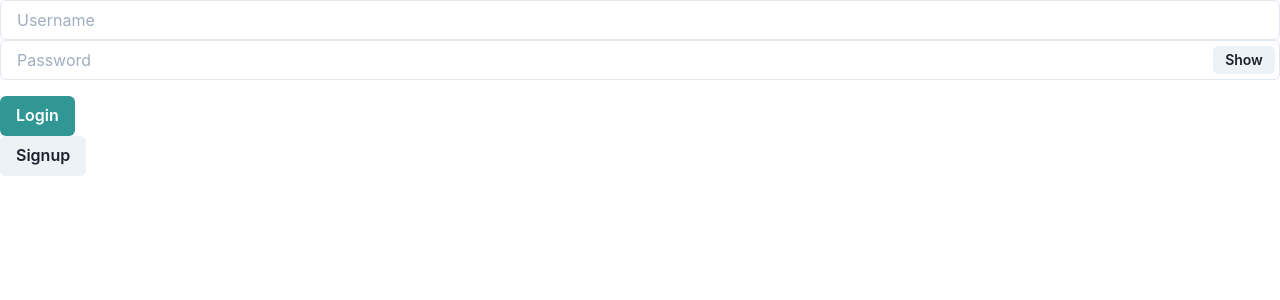
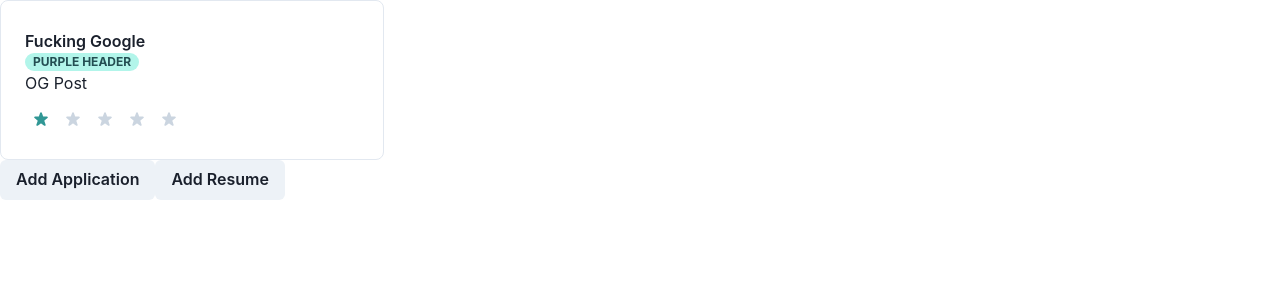
Before and after one commit to res-cipe/res-cipe, a React app: page / in a window 1280 px wide. Shown: the top 300 px of the page. Built offline with nearby package versions, Linux system fonts and the light colour scheme.

Commit message:
added cards with fun stars

```diff
--- a/package.json
+++ b/package.json
@@ -22,6 +22,7 @@
   },
   "homepage": "https://github.com/res-cipe/res-cipe#readme",
   "dependencies": {
+    "@chakra-ui/icons": "^1.0.3",
     "@chakra-ui/react": "^1.0.3",
     "@emotion/react": "^11.1.2",
     "@emotion/styled": "^11.0.0",
--- a/src/App.js
+++ b/src/App.js
@@ -3,7 +3,7 @@
 import Login from './components/Login';
 
 export default function App() {
-  const [isLoggedIn, setIsLoggedIn] = useState(false);
+  const [isLoggedIn, setIsLoggedIn] = useState(true);
 
   return (
     <div>
--- /dev/null
+++ b/src/components/ApplicationCard.js
@@ -0,0 +1,51 @@
+import React from 'react';
+import { Box, Image, Badge, Link, IconButton } from '@chakra-ui/react';
+import { StarIcon } from '@chakra-ui/icons';
+
+export default function ApplicationCard(props) {
+  return (
+    <Box maxW='sm' borderWidth='1px' borderRadius='lg' overflow='hidden'>
+      {/* <Image src={props.imageUrl} alt={props.imageAlt} /> */}
+
+      <Box p='6'>
+        <Box
+          mt='1'
+          fontWeight='semibold'
+          as='h4'
+          lineHeight='tight'
+          isTruncated
+        >
+          {props.company}
+        </Box>
+        <Box d='flex' alignItems='baseline'>
+          <Badge borderRadius='full' px='2' colorScheme='teal'>
+            {props.resumeLabel}
+          </Badge>
+        </Box>
+
+        <Box>
+          <Link href={props.link} isExternal>
+            OG Post
+          </Link>
+        </Box>
+
+        <Box d='flex' mt='2' alignItems='center'>
+          {Array(5)
+            .fill('')
+            .map((_, i) => (
+              <IconButton
+                key={`star${i}`}
+                color={i < props.rating ? 'teal.500' : 'gray.300'}
+                background='none'
+                size='sm'
+                icon={<StarIcon />}
+                onClick={() => {
+                  props.updateRating(i + 1);
+                }}
+              />
+            ))}
+        </Box>
+      </Box>
+    </Box>
+  );
+}
--- a/src/components/Dashboard.js
+++ b/src/components/Dashboard.js
@@ -2,12 +2,52 @@
 import { Button, useDisclosure } from '@chakra-ui/react';
 import AddApplication from './AddApplication';
 import AddResume from './AddResume';
+import ApplicationCard from './ApplicationCard';
 
 export default function Dashboard() {
+  const props = {
+    imageUrl: 'https://bit.ly/2Z4KKcF',
+    imageAlt: 'Rear view of modern home with pool',
+
+    company: 'Fucking Google',
+    link:
+      'https://www.linkedin.com/jobs/view/2208417001/?alternateChannel=search&refId=QayKwfbK20TiNXWx9cc8EA%3D%3D&trackingId=Ox84l426JPW8q3kqUloalg%3D%3D',
+    reviewCount: 34,
+    rating: 3,
+    resumeLabel: 'Purple Header',
+  };
+
+  const [rating, setRating] = React.useState(1);
+
+  // const applicationCards = [];
+
+  // const React.useEffect(() => {
+  //   // fetch all the applications for the user from the backend
+
+  //   // once we have all the applications,
+  //   // create an array of ApplicationCards
+  //     applicationCards.push(<ApplicationCard
+  //       key=
+  //       company={props.company}
+  //       link={props.link}
+  //       rating={rating}
+  //       resumeLabel={props.resumeLabel}
+  //       updateRating={setRating}
+  //     />)
+  // })
+
   const { isOpen, onOpen, onClose } = useDisclosure();
 
   return (
     <div>
+      <ApplicationCard
+        company={props.company}
+        link={props.link}
+        rating={rating}
+        resumeLabel={props.resumeLabel}
+        updateRating={setRating}
+      />
+
       <AddApplication />
       <Button onClick={onOpen}>Add Resume</Button>
       <AddResume isOpen={isOpen} onClose={onClose} />
--- a/webpack.config.js
+++ b/webpack.config.js
@@ -12,7 +12,7 @@
     hot: true,
     port: 8080,
     proxy: {
-      '/': 'http://localhost:3000/',
+      '/dashboard': 'http://localhost:3000/',
     },
     publicPath: '/build',
   },
```
Also changed, not shown: 1 other file (tests, documents, lock files or other folders).
